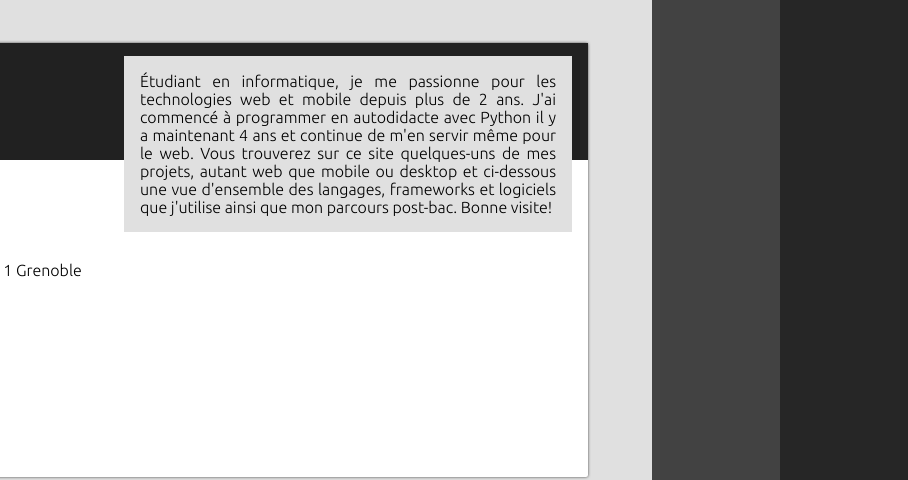
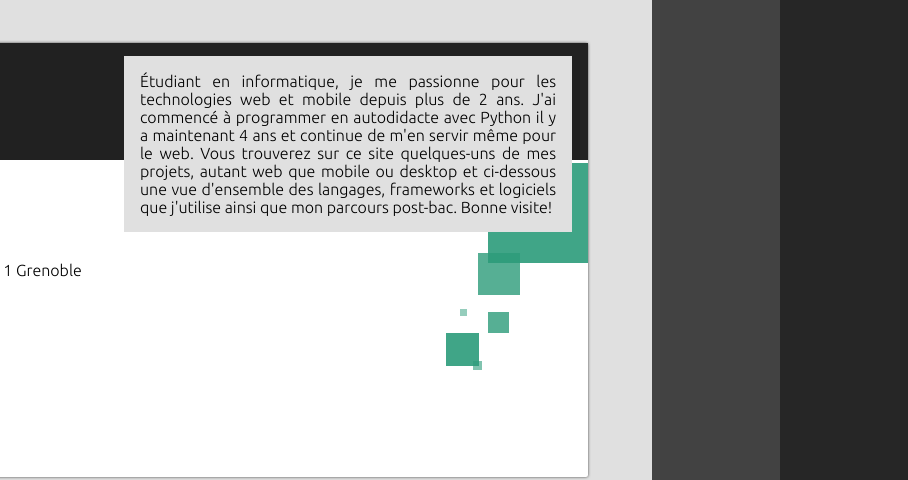
Before and after one commit to lheido/lheido.github.io, a plain HTML site: page index.html in a window 1280 px wide. Shown: the part 85-565 px from the top of the page, 372-1280 px from the left. Drawn offline with Linux system fonts and the light colour scheme.

Commit message:
ajout class deco et la deco pour le page home

```diff
--- /dev/null
+++ b/assets/scss/_deco.scss
@@ -0,0 +1,58 @@
+@import "colors";
+
+$deco-home-top: 120px;
+
+
+.deco {
+    position: absolute;
+
+    /**
+     * deco home
+     */
+    #deco-home1, #deco-home2, #deco-home3, #deco-home4, #deco-home5, #deco-home6 {
+        background: rgba($colorAccent, 0.9);
+        position: relative;
+    }
+
+    #deco-home1 {
+        width: 100px;
+        height: 100px;
+    }
+
+    #deco-home2 {
+        width: 42px;
+        height: 42px;
+        top: -10px;
+        left: -10px;
+        background: rgba($colorAccent, 0.8);
+    }
+
+    #deco-home3 {
+        width: 7px;
+        height: 7px;
+        top: 4px;
+        left: -28px;
+        background: rgba($colorAccent, 0.5);
+    }
+
+    #deco-home4 {
+        width: 21px;
+        height: 21px;
+        background: rgba($colorAccent, 0.8);
+    }
+
+    #deco-home5 {
+        width: 33px;
+        height: 33px;
+        left: -42px;
+        background: rgba($colorAccent, 0.9);
+    }
+
+    #deco-home6 {
+        width: 9px;
+        height: 9px;
+        left: -15px;
+        top: -5px;
+        background: rgba($colorAccent, 0.6);
+    }
+}
--- a/assets/scss/design.scss
+++ b/assets/scss/design.scss
@@ -2,6 +2,7 @@
 @import "globalInit";
 @import "page";
 @import "header";
+@import "deco";
 @import "dimen";
 
 #site-wrapper {
@@ -13,6 +14,10 @@
 
 #home {
     background-color: $windowBackground;
+    .deco {
+        top: $deco-home-top;
+        right: 0px;
+    }
 
     .content-wrapper {
         // specific margin to home content, see original margin in _pages.scss
--- a/index.html
+++ b/index.html
@@ -25,6 +25,14 @@
         <div id="home" class="page">
             <div class="content-wrapper">
                 <div class="content">
+                    <div class="deco">
+                        <div id="deco-home1"></div>
+                        <div id="deco-home2"></div>
+                        <div id="deco-home3"></div>
+                        <div id="deco-home4"></div>
+                        <div id="deco-home5"></div>
+                        <div id="deco-home6"></div>
+                    </div>
                     <h1>Treille Léonard</h1>
                     <a href="https://github.com/lheido"><i class="icon-github-squared"></i></a>
                     <p>
```
Also changed, not shown: assets/css/design.css.
